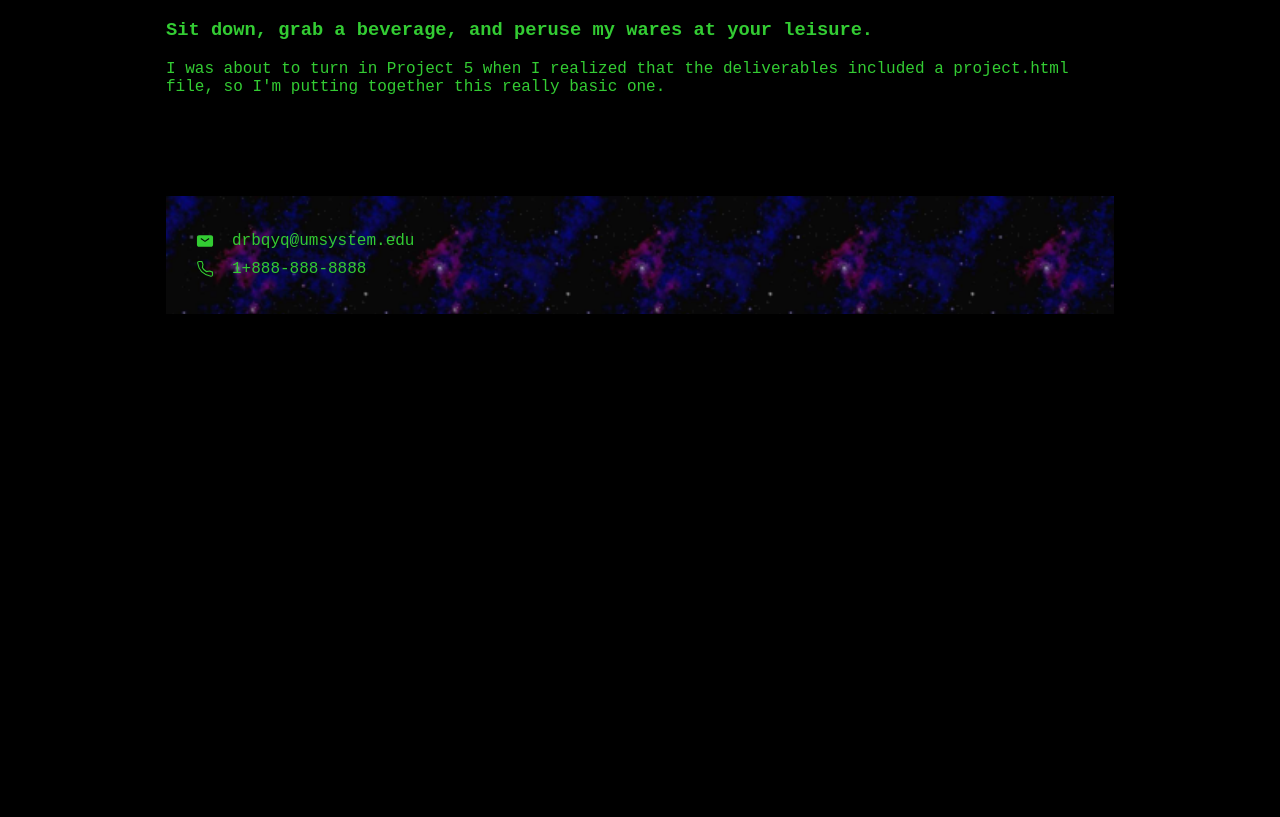
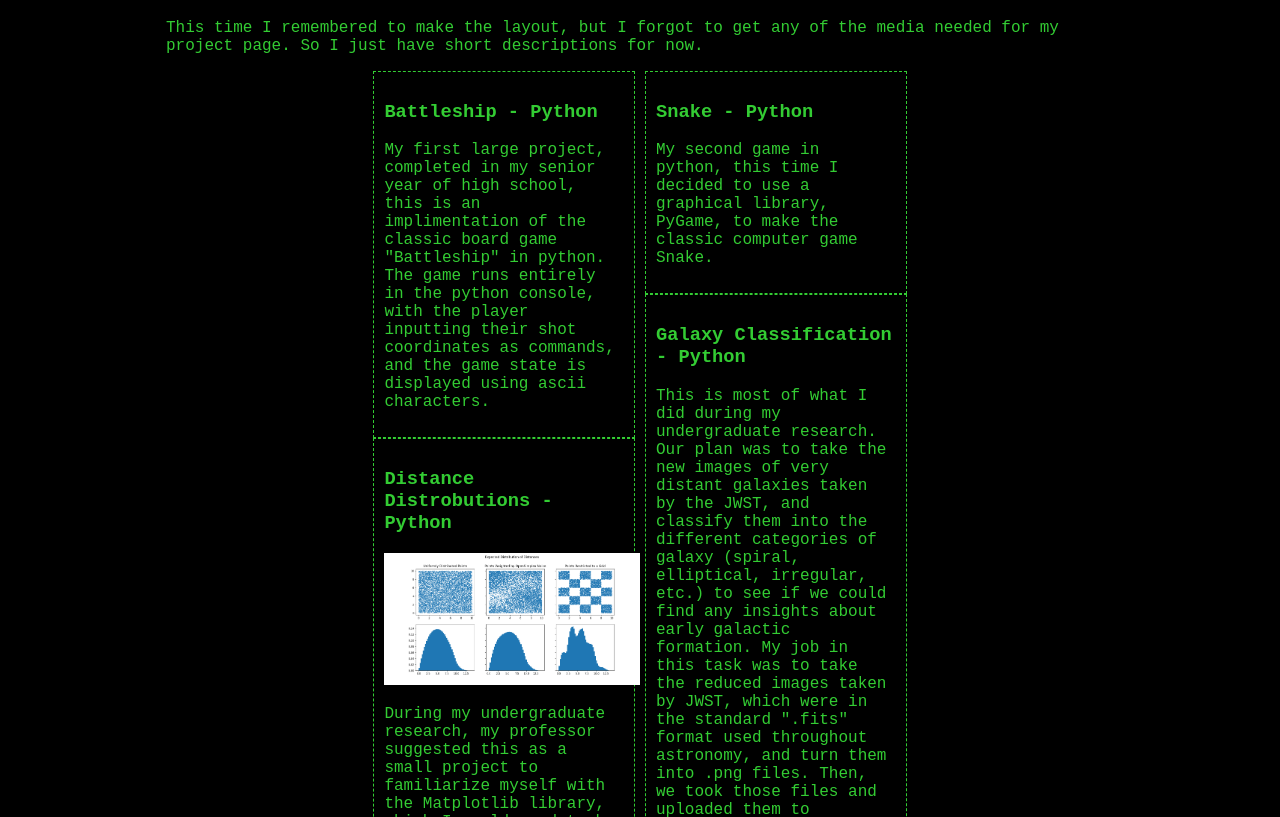
Before and after one commit to drbqyq-temp/drbqyq-temp.github.io, a plain HTML site: page islt_7355/projects.html in a window 1280 px wide. Shown: the part 135-952 px from the top of the page. Before the commit the page ends 800 px from the top, so only its background shows below. Drawn offline with Linux system fonts and the light colour scheme.

Commit message:
6: Project: Adding Media & Branding

```diff
--- a/islt_7355/projects.html
+++ b/islt_7355/projects.html
@@ -22,6 +22,10 @@ Tested:  September 15, 2024; Passed on Firefox and Chrome browsers.
 <head>
     <link rel="stylesheet" href="style.css">
     <link rel="stylesheet" href="nav.css">
+    <link rel="apple-touch-icon" sizes="180x180" href="media/images/apple-touch-icon.png">
+    <link rel="icon" type="image/png" sizes="32x32" href="media/images/favicon-32x32.png">
+    <link rel="icon" type="image/png" sizes="16x16" href="media/images/favicon-16x16.png">
+    <link rel="manifest" href="media/images/site.webmanifest">
     <meta charset="utf-8">
     <meta name="viewport" content="width=device-width, initial-scale=1.0">
     <title>Projects</title>
@@ -48,12 +52,41 @@ Tested:  September 15, 2024; Passed on Firefox and Chrome browsers.
     <div>
     <header>
         <h1>Projects</h1>
-        <h3>Sit down, grab a beverage, and peruse my wares at your leisure.</h3>
     </header>
     <main>
         <p>
-            I was about to turn in Project 5 when I realized that the deliverables included a project.html file, so I'm putting together this really basic one.
+            This time I remembered to make the layout, but I forgot to get any of the media needed for my project page. So I just have short descriptions for now.
         </p>
+        <div class="container">
+            <div class="columns">
+                <div class="item">
+                    <h3>Battleship - Python</h3>
+                    <p>
+                        My first large project, completed in my senior year of high school, this is an implimentation of the classic board game "Battleship" in python. The game runs entirely in the python console, with the player inputting their shot coordinates as commands, and the game state is displayed using ascii characters.
+                    </p>
+                </div>
+                <div class="item">
+                    <h3>Distance Distrobutions - Python</h3>
+                    <img class="projectimage" src="media/images/freq_2.png">
+                    <p>
+                        During my undergraduate research, my professor suggested this as a small project to familiarize myself with the Matplotlib library, which I would need to be familiar with going forward. It's meant as a demonstration of how you can use the the distance between objects as a way of finding the distrobustion of those objects through a space.
+                    </p>
+                </div>
+                <div class="item">
+                    <h3>Snake - Python</h3>
+                    <p>
+                        My second game in python, this time I decided to use a graphical library, PyGame, to make the classic computer game Snake.
+                    </p>
+                </div>
+                <div class="item">
+                    <h3>Galaxy Classification - Python</h3>
+                    <p>
+                        This is most of what I did during my undergraduate research. Our plan was to take the new images of very distant galaxies taken by the JWST, and classify them into the different categories of galaxy (spiral, elliptical, irregular, etc.) to see if we could find any insights about early galactic formation. My job in this task was to take the reduced images taken by JWST, which were in the standard ".fits" format used throughout astronomy, and turn them into .png files. Then, we took those files and uploaded them to Zooniverse, a citizen science platform, where users around the world could help us classify the galaxies.
+                    </p>
+                </div>
+            </div>
+          </div>
+
     </main>
     <footer class="footerbox">
         <ul>
--- a/islt_7355/style.css
+++ b/islt_7355/style.css
@@ -37,9 +37,24 @@ video {
     height: 256px;
 }
 
+.projectimage {
+    float: none;
+    display: block;
+    object-fit: cover;
+    min-width: 100%;
+    height: 100%;
+}
+
+a {
+    color: #33cc33;
+}
+
+a:visited {
+    color: #339933;
+}
+
 a.contactlink {
     text-decoration: none;
-    color: #33cc33;
 }
 
 .icon {
@@ -74,6 +89,38 @@ div {
     padding-right: 12.5%;
 }
 
+.container {
+    background: rgba(0,0,0,0.1);
+    display: flex;
+    justify-content: center;
+    flex-direction: column;
+    flex-wrap: wrap;
+    width: auto;
+  }
+
+  .columns {
+    justify-content: center;
+    column-count: 2;
+    column-gap: 10px;
+    row-gap: 10px;
+    flex: 50%;
+  }
+
+  .item {
+    justify-content: center;
+    display: block;
+    box-sizing: border-box;
+    padding: 10px;
+    border: 1px dashed #33cc33;
+    width: 100%;
+    -webkit-column-break-inside: avoid;
+    /* Chrome, Safari, Opera */
+    page-break-inside: avoid;
+    /* Firefox */
+    break-inside: avoid;
+    /* IE 10+ */
+  }
+
 @media screen and (max-width: 600px) {
     .profile {
         float: none;
@@ -87,6 +134,10 @@ div {
         width: auto;
         padding-left: 0%;
         padding-right: 0%;
+    }
+
+    .columns {
+        column-count: 1;
     }
 }
 
```
Also changed, not shown: islt_7355/about.html (+5 -1 lines), islt_7355/reflection.html (+4 -0 lines), islt_7355/media/images/freq_2.png (added), islt_7355/nav.css (line endings or trailing spaces), 1 other file.
